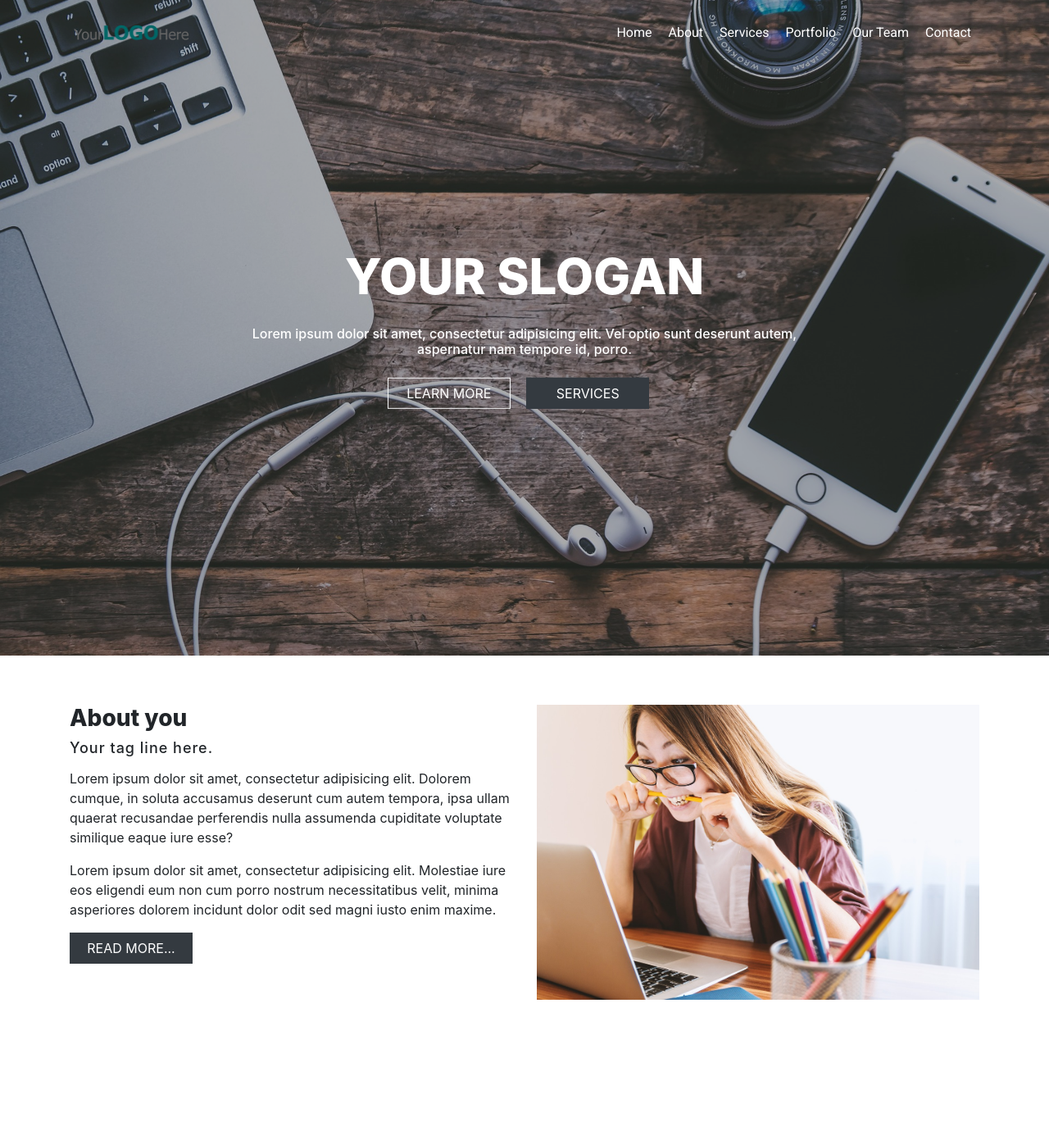
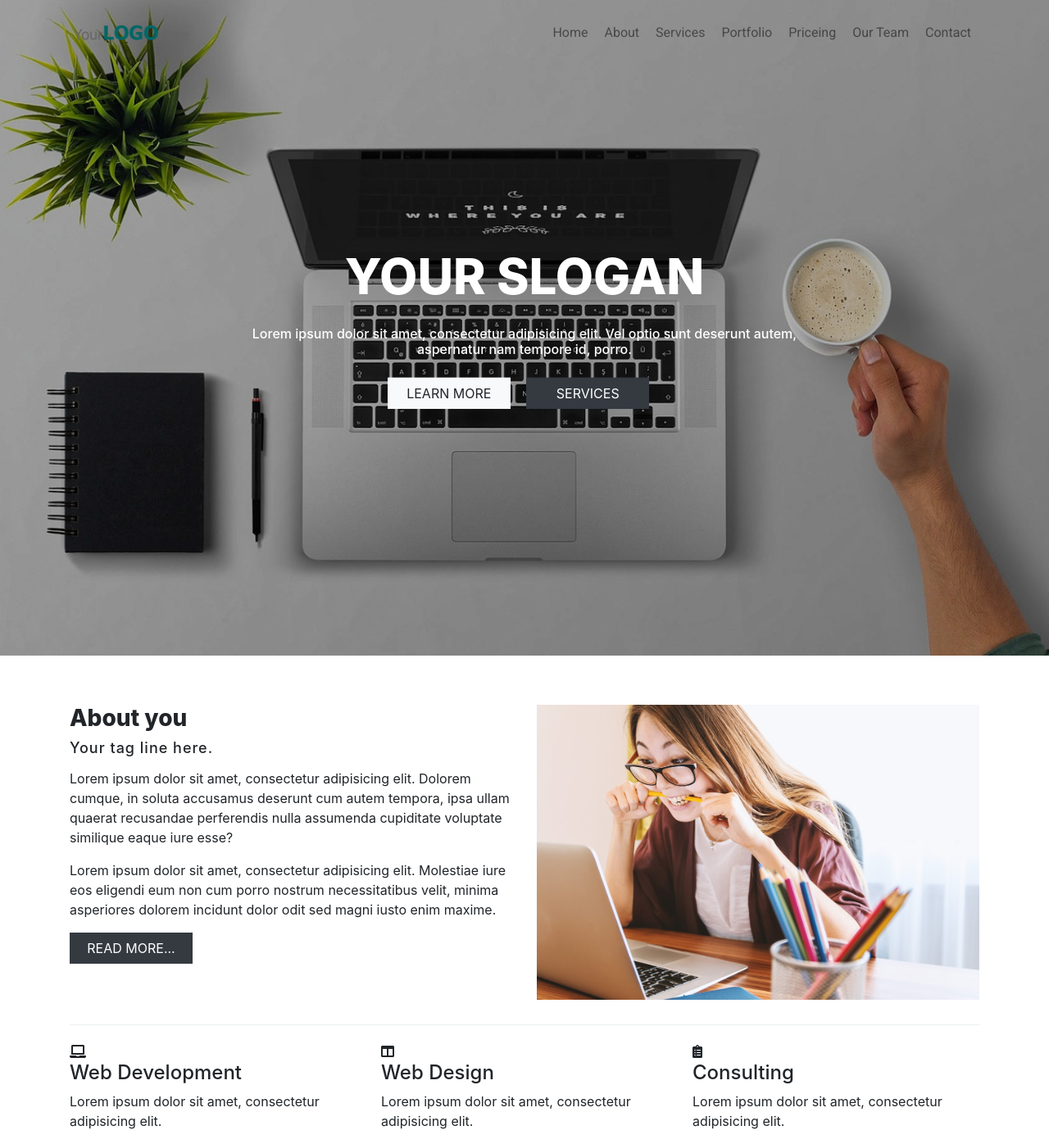
Before and after one commit to bajra03/LearningHTML, a plain HTML site: page index.html in a window 1280 px wide. Shown: the whole page at 82% size. Before the commit the page ends 1220 px from the top, so only its background shows below. Drawn offline with nearby package versions, Linux system fonts and the light colour scheme.

Commit message:
second commit

```diff
--- a/asset/css/main.css
+++ b/asset/css/main.css
@@ -11,13 +11,29 @@ body {
 	z-index: 99;
 }*/
 
+.navbar{
+	border:none;
+	transition: ease-in-out .2s;
+}
+
 .navbar-brand img{
 	height: auto;
 	width: 150px;
 }
 
+.navbar-white{
+	background-color: #fff;
+	box-shadow: 3px 5px 5px rgba(0,0,0,0.3);
+	transition: ease-in-out .2s;
+	margin-top: -10px;
+	padding-bottom: 0;
+}
+
+/*.nav-text{
+	color: #fff !important;
+}*/
+
 .navbar-light .navbar-nav .nav-link{
-	color: #fff;
 	padding: 5px 10px;
 	transition: ease-in-out .2s;
 	font-family: 'Roboto', sans-serif;
@@ -25,14 +41,14 @@ body {
 }
 
 .navbar-light .navbar-nav .nav-link:hover{
-	color: #000;
-	background-color: #fff;
+	color: #fff;
+	background-color: #343a40;
 	border-radius: 50px;
 }
 
 .home-banner{
 	height: 100vh;
-	background-image: url(../img/banner.jpg) ;
+	background-image: url(../img/banner5.jpg) ;
 	background-repeat: no-repeat;
 	background-attachment: fixed;
 	background-size: cover;
@@ -89,7 +105,6 @@ body {
 	border-radius: 0;
 	min-width: 150px;
 	margin-right: 15px;
-	color: #fff;
 }
 
 .aboutus{
@@ -121,3 +136,43 @@ body {
 	margin-right: 15px;
 	color: #fff;
 }
+
+.about-feature{
+	border-top: solid 1px #ECF0F1;
+	margin-top: 30px;
+}
+
+.feature-box{
+	display: inline-block;
+	padding-top: 20px;
+}
+
+
+
+
+
+
+
+
+
+
+
+
+
+
+/* For Mobile version or Resposive */
+
+/* Extra small devices (phones, 600px and down) */
+@media only screen and (max-width: 600px) {
+
+}
+
+/* Small devices (portrait tablets and large phones, 600px and up) */
+@media only screen and (min-width: 600px) {
+
+}
+
+/* Medium devices (landscape tablets, 768px and up) */
+@media only screen and (min-width: 768px) {
+
+}
--- a/asset/js/main.js
+++ b/asset/js/main.js
@@ -0,0 +1,7 @@
+$(document).scroll(function() {
+  if ($(this).scrollTop() > 90) { //Adjust 150
+    $('#navbar').addClass('navbar-white');
+  } else {
+    $('#navbar').removeClass('navbar-white');
+  }
+});
--- a/index.html
+++ b/index.html
@@ -17,7 +17,7 @@
 	<body>
 		<!-- Navbar -->
 		<header>
-			<nav class="navbar fixed-top navbar-expand-lg navbar-light ">
+			<nav id="navbar" class="navbar fixed-top navbar-expand-lg navbar-light ">
 				<div class="container">
 					<!-- Navbar Brand -->
 					<a class="navbar-brand" href="#">
@@ -31,13 +31,14 @@
 
 					<!-- Navbar Menu -->
 					<div class="collapse navbar-collapse justify-content-end" id="navbarLegacy">
-						<ul class="navbar-nav">
+						<ul class="navbar-nav" id="navbarLink">
 							<li class="nav-item"><a class="nav-link" href="#">Home</a></li>
-						  	<li class="nav-item"><a class="nav-link" href="#">About</a></li>
-						  	<li class="nav-item"><a class="nav-link" href="#">Services</a></li>
-						  	<li class="nav-item"><a class="nav-link" href="#">Portfolio</a></li>
-						  	<li class="nav-item"><a class="nav-link" href="#">Our Team</a></li>
-						  	<li class="nav-item"><a class="nav-link" href="#">Contact</a></li>
+						  <li class="nav-item"><a class="nav-link" href="#">About</a></li>
+						  <li class="nav-item"><a class="nav-link" href="#">Services</a></li>
+						  <li class="nav-item"><a class="nav-link" href="#">Portfolio</a></li>
+						  <li class="nav-item"><a class="nav-link" href="#">Priceing</a></li>
+						  <li class="nav-item"><a class="nav-link" href="#">Our Team</a></li>
+						  <li class="nav-item"><a class="nav-link" href="#">Contact</a></li>
 						</ul>
 				  	</div>
 			  	</div>
@@ -55,7 +56,7 @@
 							<h1>your slogan</h1>
 							<h4>Lorem ipsum dolor sit amet, consectetur adipisicing elit. Vel optio sunt deserunt autem, aspernatur nam tempore id, porro.</h4>
 							<div class="btn-wrapper">
-								<a href="#" class="btn btn-outline-light">learn more</a>
+								<a href="#" class="btn btn-light">learn more</a>
 								<a href="#" class="btn btn-dark">services</a>
 							</div>
 						</div>
@@ -83,7 +84,40 @@
 						<img src="asset/img/banner4.jpg" alt="about image">
 					</div>
 				</div>
+				<div class="about-feature align-middle">
+					<div class="row">
 
+						<div class="col-md-4 col-xm-12">
+							<div class="feature-box">
+								<i class="fas fa-laptop"></i>
+								<div class="feature-content">
+									<h4>Web Development</h4>
+									<p>Lorem ipsum dolor sit amet, consectetur adipisicing elit.</p>
+								</div>
+							</div>
+						</div>
+
+						<div class="col-md-4 col-xm-12">
+							<div class="feature-box">
+								<i class="fas fa-columns"></i>
+								<div class="feature-content">
+									<h4>Web Design</h4>
+									<p>Lorem ipsum dolor sit amet, consectetur adipisicing elit.</p>
+								</div>
+							</div>
+						</div>
+
+						<div class="col-md-4 col-xm-12">
+							<div class="feature-box">
+								<i class="fas fa-clipboard-list"></i>
+								<div class="feature-content">
+									<h4>Consulting </h4>
+									<p>Lorem ipsum dolor sit amet, consectetur adipisicing elit.</p>
+								</div>
+							</div>
+						</div>
+					</div>
+				</div>
 			</div>
 
 
@@ -136,5 +170,8 @@
 		<script src="https://code.jquery.com/jquery-3.3.1.slim.min.js" integrity="sha384-q8i/X+965DzO0rT7abK41JStQIAqVgRVzpbzo5smXKp4YfRvH+8abtTE1Pi6jizo" crossorigin="anonymous"></script>
 		<script src="https://cdnjs.cloudflare.com/ajax/libs/popper.js/1.14.3/umd/popper.min.js" integrity="sha384-ZMP7rVo3mIykV+2+9J3UJ46jBk0WLaUAdn689aCwoqbBJiSnjAK/l8WvCWPIPm49" crossorigin="anonymous"></script>
 		<script src="https://stackpath.bootstrapcdn.com/bootstrap/4.1.1/js/bootstrap.min.js" integrity="sha384-smHYKdLADwkXOn1EmN1qk/HfnUcbVRZyYmZ4qpPea6sjB/pTJ0euyQp0Mk8ck+5T" crossorigin="anonymous"></script>
+
+		<!-- Personal JS -->
+		<script src="asset/js/main.js"></script>
 	</body>
 </html>
```
Also changed, not shown: asset/img/banner5.jpg (added).
